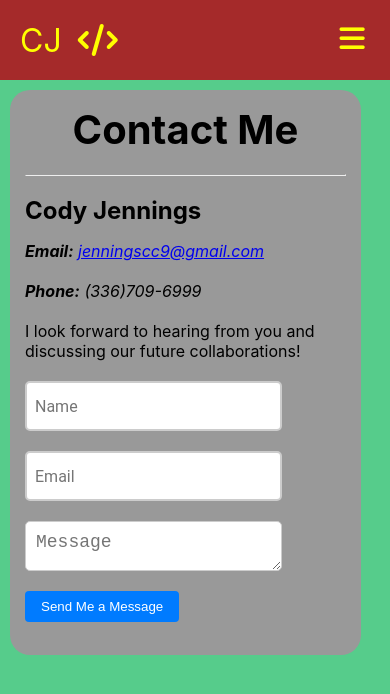
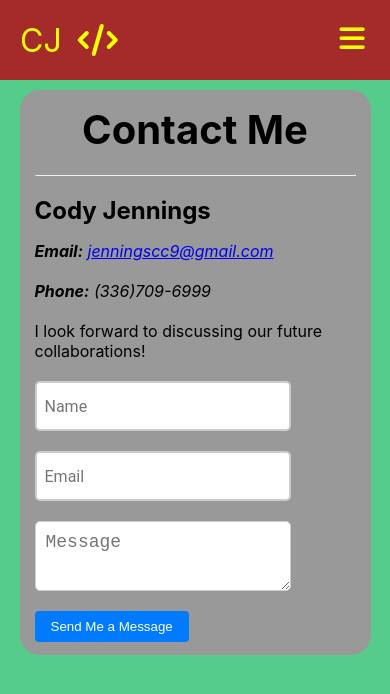
Before and after one commit to Cody-Jennings/Portfolio, a React (Create React App) app: page /contact in a window 390 px wide. Shown: the top 694 px of the page. Built offline with nearby package versions, Linux system fonts and the light colour scheme.

Commit message:
fixed contact layout

```diff
--- a/src/Pages/Contact/Contact.css
+++ b/src/Pages/Contact/Contact.css
@@ -1,6 +1,7 @@
-/* #message {
-  width: 100%
-} */
+#message {
+
+  height: 70px
+}
 
 .contact-container {
   max-width: 100%;
@@ -131,6 +132,12 @@ form > .row {
   width: 100%
 }
 
+
+@media screen and (max-width: 768px) {
+  .contact-container {
+    margin: 10px auto;
+  }
+  }
 /* .info-container{
   margin-top: 40px;
 } */
--- a/src/Pages/Contact/Contact.js
+++ b/src/Pages/Contact/Contact.js
@@ -144,7 +144,7 @@ function Contact() {
     YOUR_EMAIL: 'jenningscc9@gmail.com',
     YOUR_FONE: '(336)709-6999',
     description:
-      'I look forward to hearing from you and discussing our future collaborations! ',
+      'I look forward to discussing our future collaborations! ',
     YOUR_SERVICE_ID: 'service_id',
     YOUR_TEMPLATE_ID: 'template_id',
     YOUR_USER_ID: 'user_id',
```
